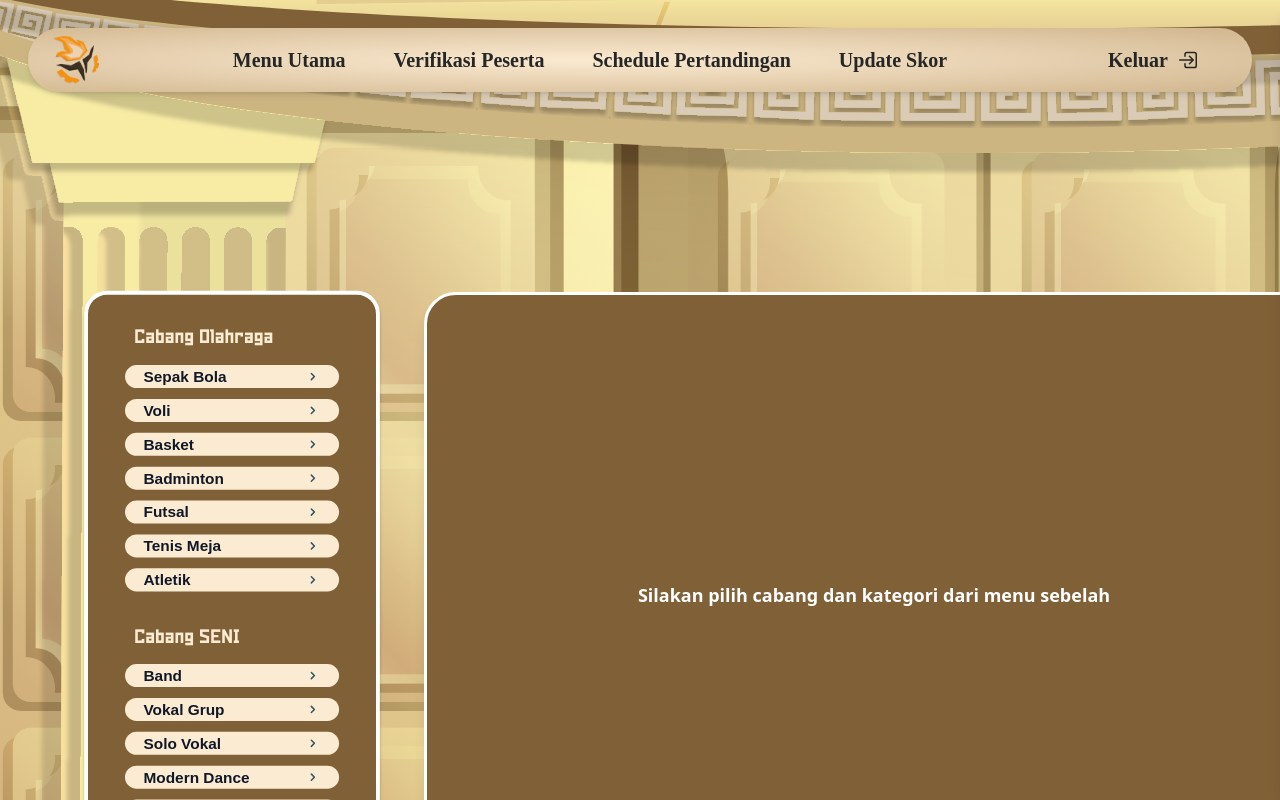
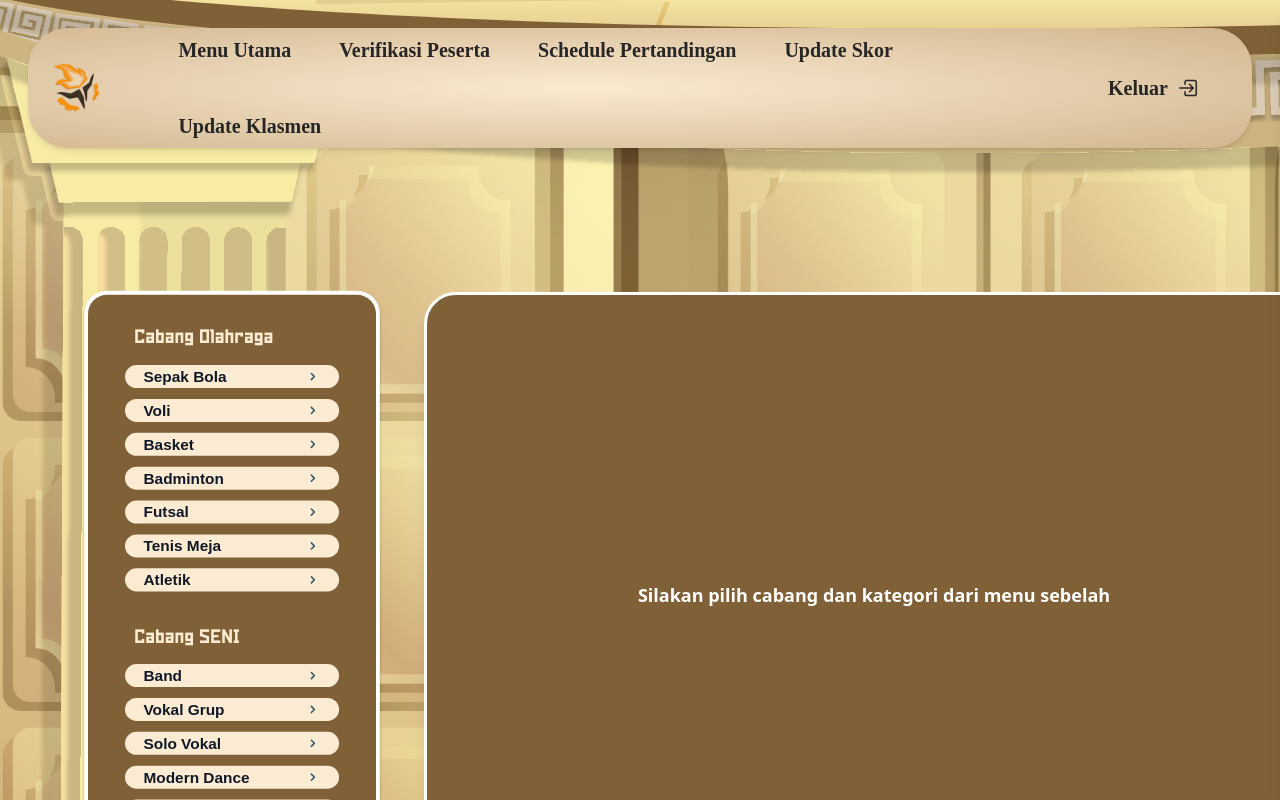
Before and after one commit to Teknisiade2025/FrontEnd, a Next.js app: page /DASHBOARD/adminScoreboard in a window 1280 px wide. Built offline with nearby package versions, Linux system fonts and the light colour scheme; a web font is replaced by a local one.

Commit message:
REVISI QA PART navbar dashboard: nambah update klasmen

```diff
--- a/src/app/component/navbar/navbarDashboard.jsx
+++ b/src/app/component/navbar/navbarDashboard.jsx
@@ -59,6 +59,7 @@ const Navbar = () => {
             <a href="/DASHBOARD/formJadwal" className="hover:underline whitespace-nowrap">Schedule Pertandingan</a>
 
             <a href="/DASHBOARD/adminScoreboard" className="hover:underline whitespace-nowrap">Update Skor</a>
+            <Link href="/DASHBOARD/adminMedal" className="hover:underline whitespace-nowrap">Update Klasmen</Link>
           </div>
 
           {/* Login (Desktop) */}
```
